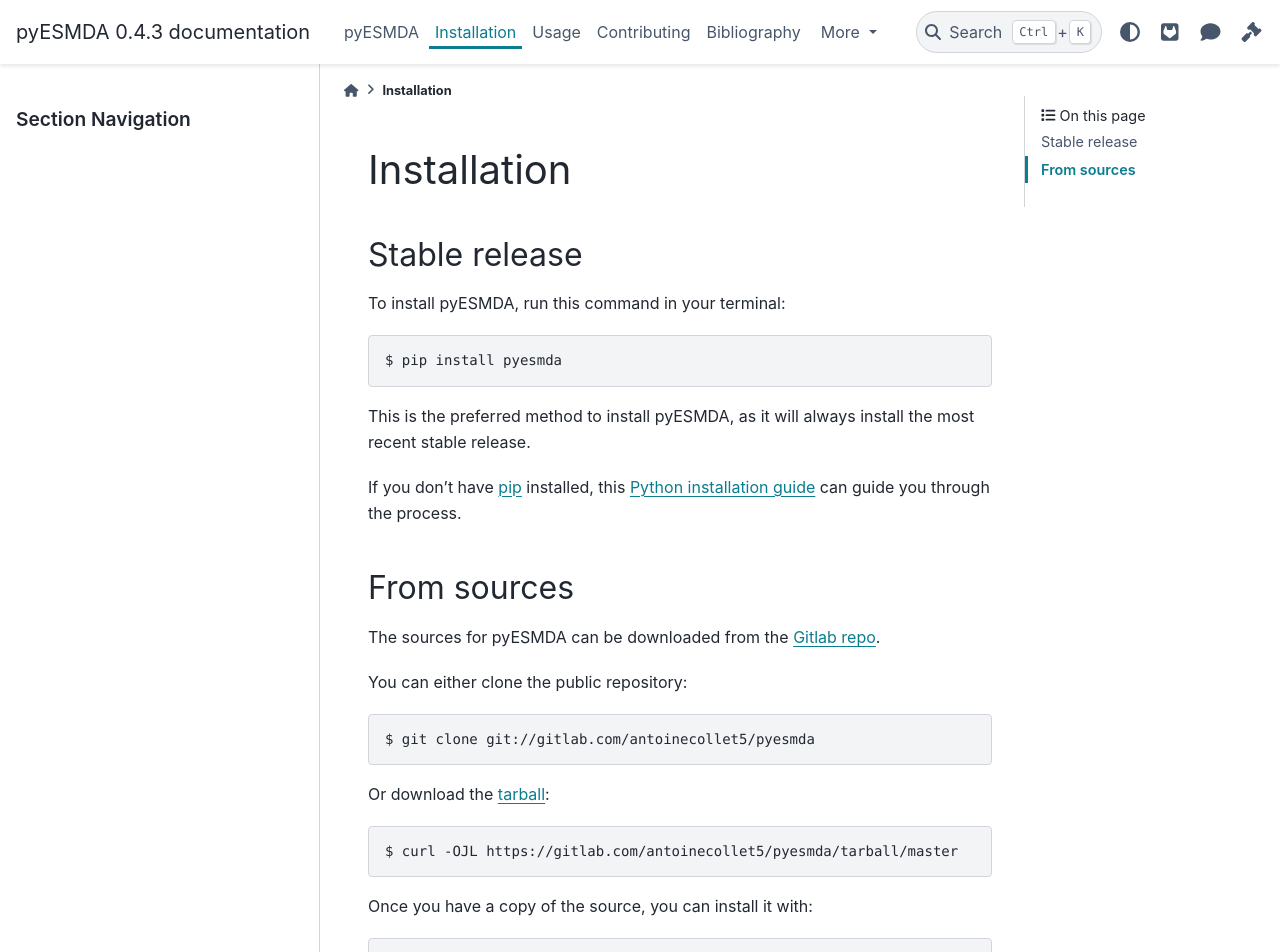
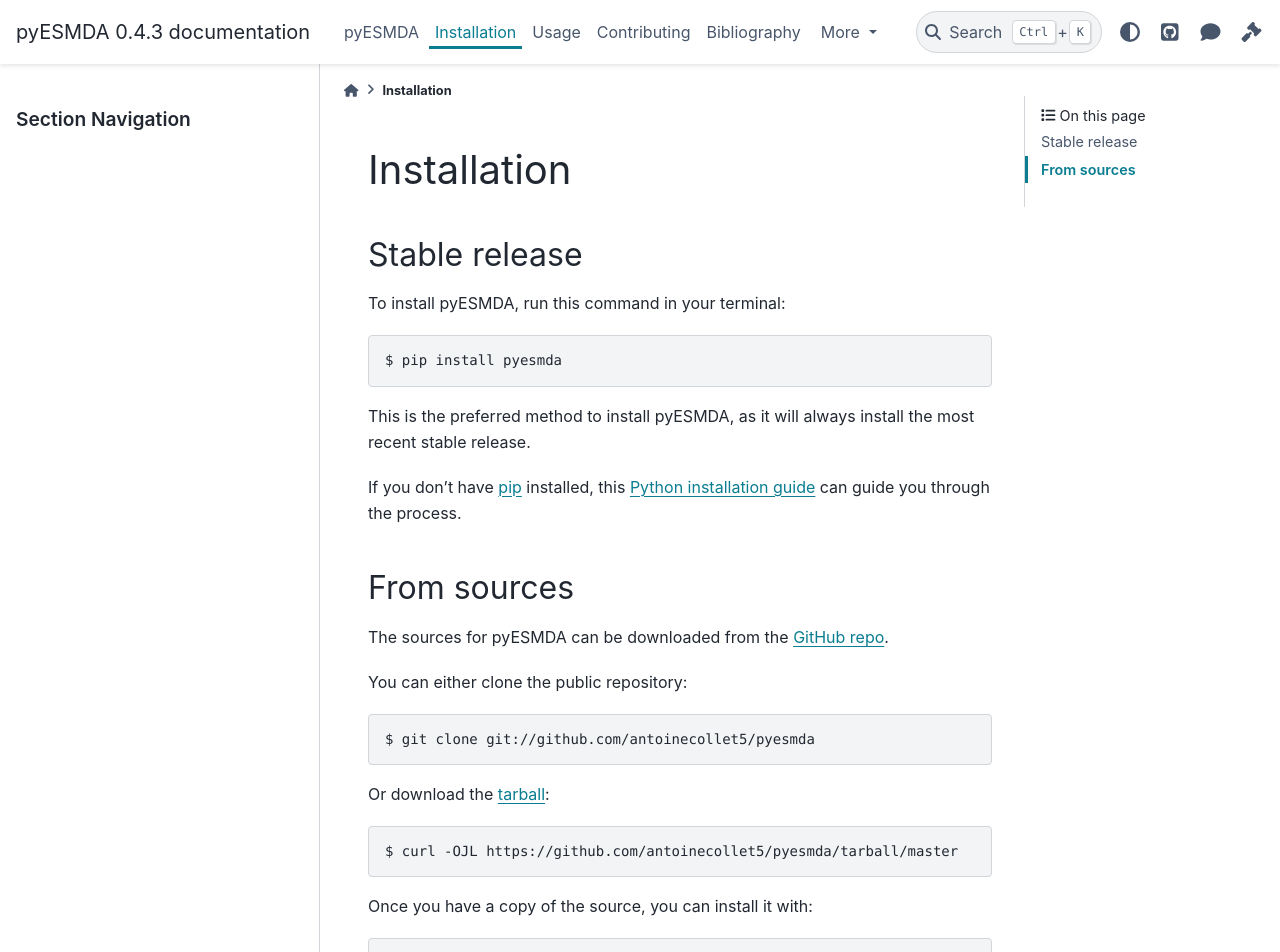
Before and after one commit to antoinecollet5/pyesmda, a Sphinx documentation site: the page built from docs/source/installation.rst, in a window 1280 px wide and 1115 px high. Shown: the top 952 px of the window. Built offline with Sphinx 7.4.7 and the PyData theme 0.15.4, drawn with Linux system fonts in a browser that asks for light colours; pages that are not in the unit, such as notebooks, are missing from menus.

Commit message:
Migration from gitlab to github

```diff
--- a/README.rst
+++ b/README.rst
@@ -4,7 +4,7 @@
 
 
 .. image:: https://img.shields.io/badge/License-MIT license-blue.svg
-    :target: https://gitlab.com/antoinecollet5/pyesmda/-/blob/master/LICENSE
+    :target: https://github.com/antoinecollet5/pyesmda/-/blob/master/LICENSE
 
 .. image:: https://img.shields.io/badge/dynamic/json?color=green&label=gitlab%20stars&query=%24.star_count&url=https%3A%2F%2Fgitlab.com%2Fapi%2Fv4%2Fprojects%2F31672379
     :target: https://img.shields.io/badge/dynamic/json?color=green&label=gitlab%20stars&query=%24.star_count&url=https%3A%2F%2Fgitlab.com%2Fapi%2Fv4%2Fprojects%2F31672379`
--- a/docs/source/conf.py
+++ b/docs/source/conf.py
@@ -204,16 +204,16 @@
 html_theme_options = {
     # "google_analytics_id": "UA-140243896-1",
     "show_prev_next": False,
-    "gitlab_url": "https://gitlab.com/antoinecollet5/pyesmda/",
+    "github_url": "https://github.com/antoinecollet5/pyesmda/",
     "icon_links": [
         {
             "name": "Support",
-            "url": "https://gitlab.com/antoinecollet5/pyesmda/-/issues",
+            "url": "https://github.com/antoinecollet5/pyesmda/issues",
             "icon": "fa fa-comment fa-fw",
         },
         {
             "name": "Contributing",
-            "url": "https://gitlab.com/antoinecollet5/pyesmda/CONTRIBUTING.rst",
+            "url": "https://github.com/antoinecollet5/pyesmda/CONTRIBUTING.rst",
             "icon": "fa fa-gavel fa-fw",
         },
         # {
--- a/docs/source/installation.rst
+++ b/docs/source/installation.rst
@@ -26,19 +26,19 @@
 From sources
 ------------
 
-The sources for pyESMDA can be downloaded from the `Gitlab repo`_.
+The sources for pyESMDA can be downloaded from the `GitHub repo`_.
 
 You can either clone the public repository:
 
 .. code-block:: console
 
-    $ git clone git://gitlab.com/antoinecollet5/pyesmda
+    $ git clone git://github.com/antoinecollet5/pyesmda
 
 Or download the `tarball`_:
 
 .. code-block:: console
 
-    $ curl -OJL https://gitlab.com/antoinecollet5/pyesmda/tarball/master
+    $ curl -OJL https://github.com/antoinecollet5/pyesmda/tarball/master
 
 Once you have a copy of the source, you can install it with:
 
@@ -47,5 +47,5 @@
     $ python setup.py install
 
 
-.. _Gitlab repo: https://gitlab.com/antoinecollet5/pyesmda
-.. _tarball: https://gitlab.com/antoinecollet5/pyesmda/tarball/master
+.. _GitHub repo: https://github.com/antoinecollet5/pyesmda
+.. _tarball: https://github.com/antoinecollet5/pyesmda/tarball/master
--- a/setup.cfg
+++ b/setup.cfg
@@ -5,7 +5,7 @@
 author_email = antoinecollet5@gmail.com
 description = Python Ensemble Smoother with Multiple Data Assimilation.
 long_description = file: README.rst, CHANGELOG.rst, LICENSE
-url = https://gitlab.com/antoinecollet5/pyesmda
+url = https://github.com/antoinecollet5/pyesmda
 keywords = esmda, es-mda, inversion, inverse problem, parameter estimation, stochastic-optimization, ensemble smoother,
 license = MIT license
 classifiers =
```
Also changed, not shown: CONTRIBUTING.rst (+9 -9 lines), .codacy.yml.
